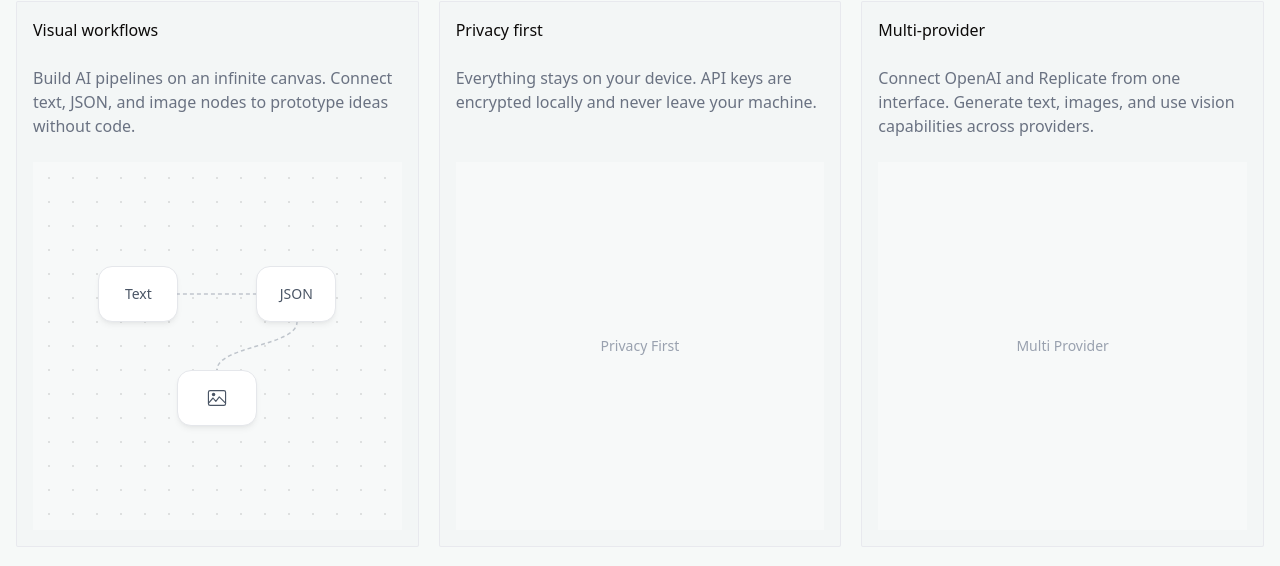
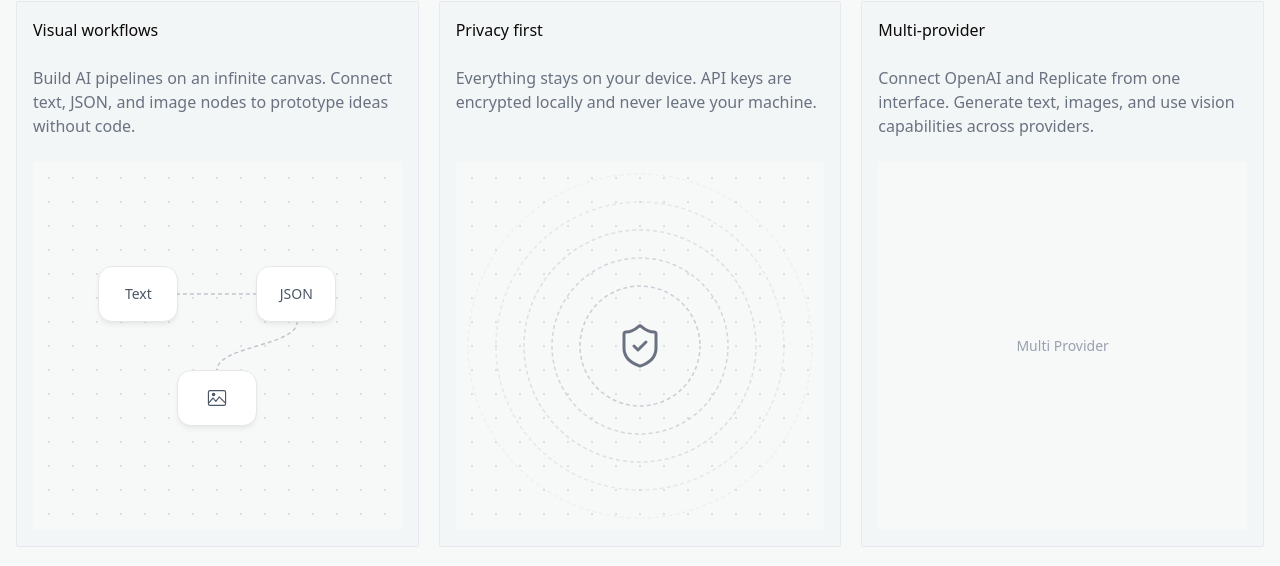
Before and after one commit to htjun/nodejourney-web, a Next.js app: page / in a window 1280 px wide. Shown: the part 1828-2394 px from the top of the page. Built offline with nearby package versions, Linux system fonts and the light colour scheme; no server answers.

Commit message:
Add privacy-first visual with animated concentric circles and shield icon

```diff
--- a/components/feature-box.tsx
+++ b/components/feature-box.tsx
@@ -14,7 +14,7 @@ export function FeatureBox({ id, title, description }: FeatureBoxProps) {
         <h3 className="font-medium">{title}</h3>
         <p className="text-gray-500">{description}</p>
       </div>
-      <div className="bg-white/30">
+      <div className="bg-white/30 overflow-hidden">
         <FeatureVisual id={id} />
       </div>
     </div>
--- a/components/feature-visuals/privacy-first.tsx
+++ b/components/feature-visuals/privacy-first.tsx
@@ -1,7 +1,98 @@
+'use client'
+
+import { ShieldCheck } from 'lucide-react'
+
+const CIRCLE_GAP = 28
+const INNER_RADIUS = 60
+
 export function PrivacyFirst() {
   return (
-    <div className="aspect-square rounded-xs flex items-center justify-center">
-      <span className="text-gray-400 text-sm">Privacy First</span>
+    <div
+      className="aspect-square rounded-xs flex items-center justify-center"
+      style={{
+        backgroundImage: 'radial-gradient(circle, rgba(0, 0, 0, 0.1) 1px, transparent 1px)',
+        backgroundPosition: '4px 4px',
+        backgroundSize: '24px 24px',
+      }}
+    >
+      <div className="relative">
+        {/* Animated circular paths - wave effect with fading opacity */}
+        <svg width="180" height="180" viewBox="0 0 180 180" className="overflow-visible">
+          {/* Innermost circle - strongest opacity */}
+          <circle
+            cx="90"
+            cy="90"
+            r={INNER_RADIUS}
+            fill="none"
+            stroke="rgba(156, 163, 175, 0.5)"
+            strokeWidth="1.5"
+            strokeDasharray="4 3"
+            className="circuit-path"
+          />
+          {/* Second circle */}
+          <circle
+            cx="90"
+            cy="90"
+            r={INNER_RADIUS + CIRCLE_GAP}
+            fill="none"
+            stroke="rgba(156, 163, 175, 0.4)"
+            strokeWidth="1.5"
+            strokeDasharray="4 3"
+            className="circuit-path"
+          />
+          {/* Third circle */}
+          <circle
+            cx="90"
+            cy="90"
+            r={INNER_RADIUS + CIRCLE_GAP * 2}
+            fill="none"
+            stroke="rgba(156, 163, 175, 0.3)"
+            strokeWidth="1.5"
+            strokeDasharray="4 3"
+            className="circuit-path"
+          />
+          {/* Fourth circle */}
+          <circle
+            cx="90"
+            cy="90"
+            r={INNER_RADIUS + CIRCLE_GAP * 3}
+            fill="none"
+            stroke="rgba(156, 163, 175, 0.2)"
+            strokeWidth="1.5"
+            strokeDasharray="4 3"
+            className="circuit-path"
+          />
+          {/* Outermost circle - faintest */}
+          <circle
+            cx="90"
+            cy="90"
+            r={INNER_RADIUS + CIRCLE_GAP * 4}
+            fill="none"
+            stroke="rgba(156, 163, 175, 0.1)"
+            strokeWidth="1.5"
+            strokeDasharray="4 3"
+            className="circuit-path"
+          />
+        </svg>
+
+        {/* Shield icon in center */}
+        <ShieldCheck
+          size={48}
+          strokeWidth={1.5}
+          className="absolute top-1/2 left-1/2 -translate-x-1/2 -translate-y-1/2 text-gray-500"
+        />
+      </div>
+
+      <style jsx>{`
+        .circuit-path {
+          animation: circuitFlow 3s linear infinite;
+        }
+        @keyframes circuitFlow {
+          to {
+            stroke-dashoffset: -14;
+          }
+        }
+      `}</style>
     </div>
   )
 }
```
